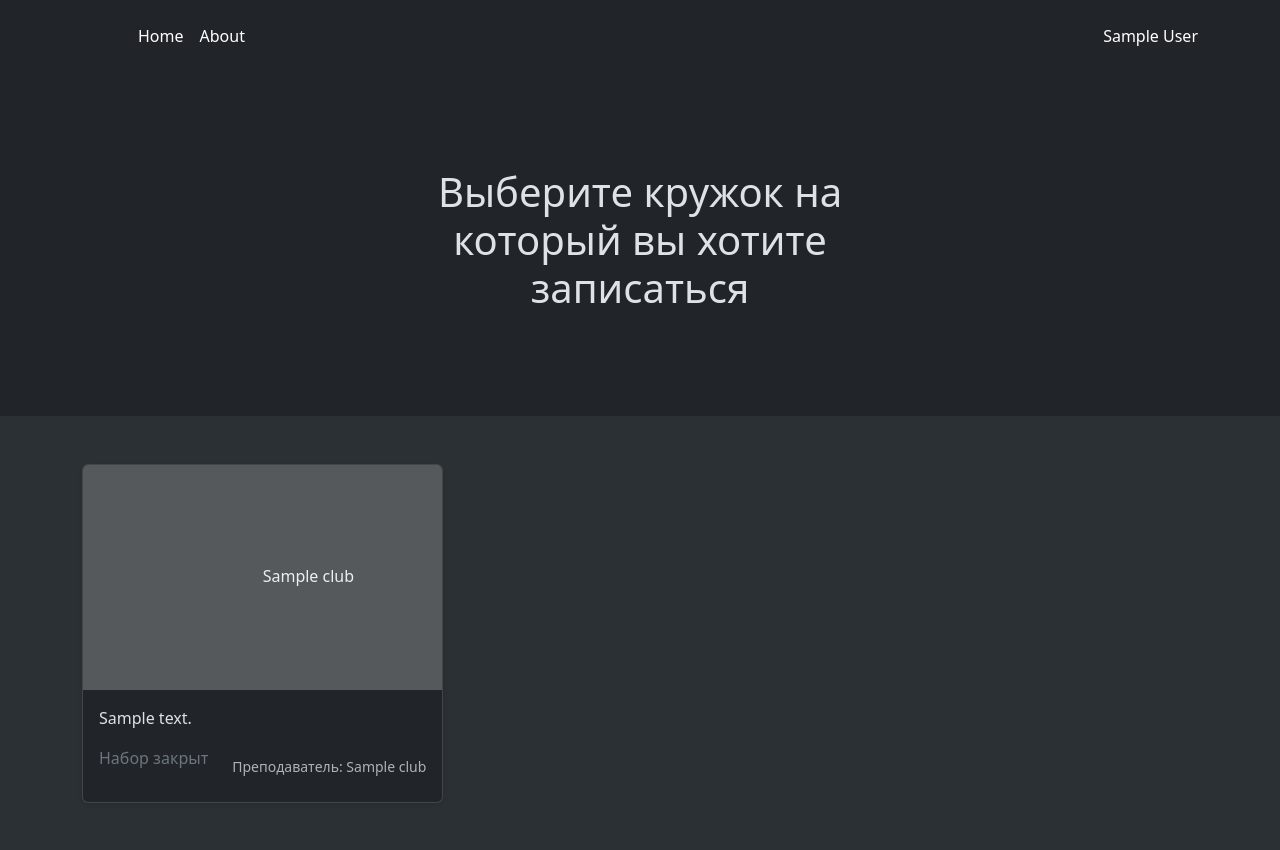
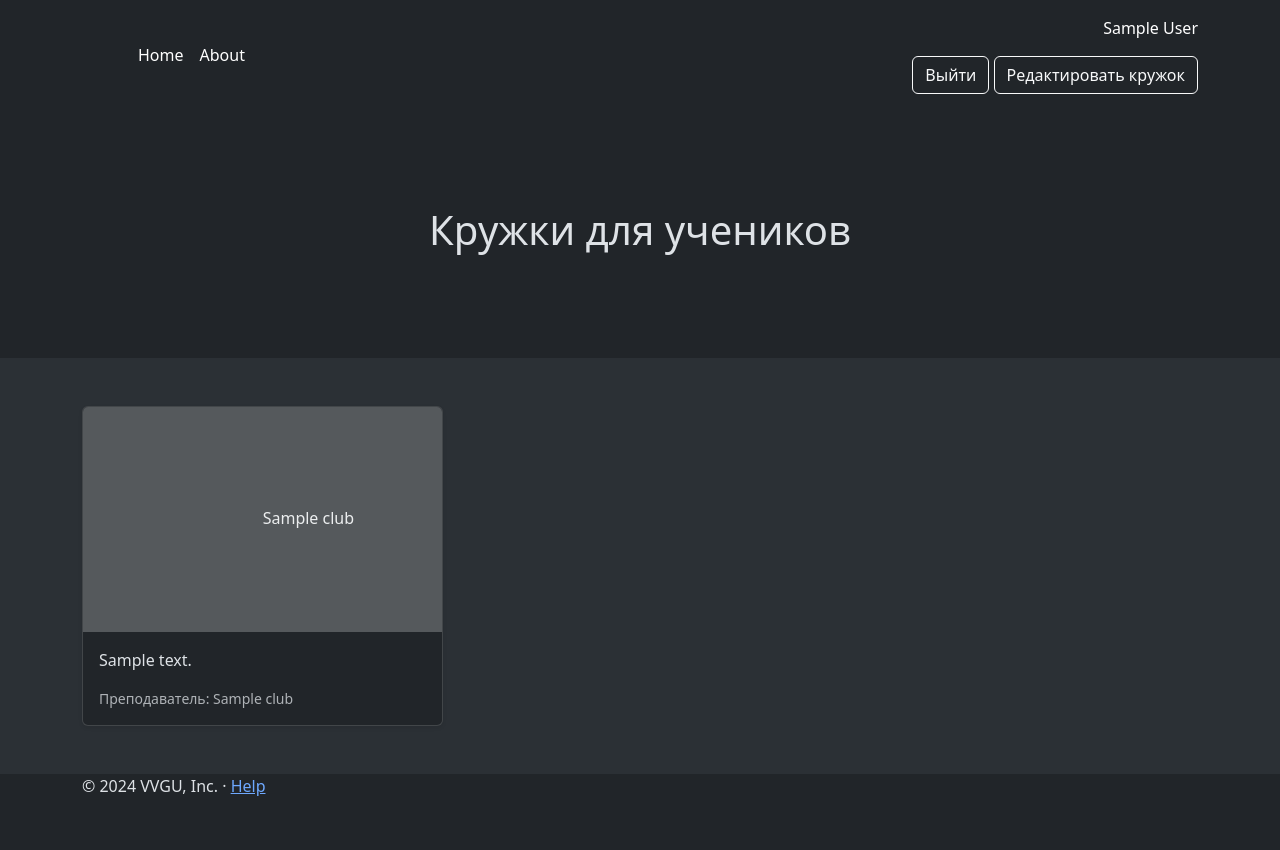
Before and after one commit to KelBro/GlobalFinishProject, a Flask app: page / in a window 1280 px wide. Shown: the top 850 px of the page. After the commit the page ends 796 px from the top, so only its background shows below. Run offline with Flask 3, Linux system fonts and the light colour scheme; a user stored in the database is signed in; tables that the repository leaves empty hold one stand-in row (values such as "Sample post"); some web fonts are replaced.

Commit message:
update v2.0

```diff
--- a/data/students.py
+++ b/data/students.py
@@ -21,6 +21,7 @@ class Student(SqlAlchemyBase, UserMixin):
     hashed_password = sqlalchemy.Column(sqlalchemy.String, nullable=True)
     is_teacher = sqlalchemy.Column(sqlalchemy.Boolean, nullable=True, default=False)
     name_club = sqlalchemy.Column(sqlalchemy.String, nullable=True)
+    have_club = sqlalchemy.Column(sqlalchemy.Boolean, nullable=True, default=False)
     # created_date = sqlalchemy.Column(sqlalchemy.DateTime,
     #                                  default=datetime.datetime.now)
     # request = orm.relationship("Request", back_populates='student')
--- a/templates/base.html
+++ b/templates/base.html
@@ -35,12 +35,22 @@
             <div class="text-end">
 
                 {% if current_user.is_authenticated %}
-                <a class="navbar-brand" href="/logout">{{ current_user.name }}</a>
+                    <p>{{ current_user.name }}</p>
+                    <button type="button" class="btn btn-outline-light"><a href="/logout" class="nav-link">Выйти</a></button>
+                    {% if current_user.is_teacher %}
+                        {% if current_user.have_club %}
+                            <button type="button" class="btn btn-outline-light"><a href="/create" class="nav-link">Редактировать кружок</a></button>
+                        {% else %}
+                            <button type="button" class="btn btn-outline-light"><a href="/create" class="nav-link">Создать кружок</a></button>
+                        {% endif %}
+                    {% else %}
+                        <button type="button" class="btn btn-outline-light"><a href="/request" class="nav-link">Заявки</a></button>
+                    {% endif %}
 
                 {% else %}
                     <!-- Кнопки входа и регистрации -->
                     <p>
-                  <button type="button" class="btn btn-outline-light me-2"><a href="/login" class="nav-link">Войти</a></button>
+                        <button type="button" class="btn btn-outline-light"><a href="/login" class="nav-link">Войти</a></button>
                         <button type="button" class="btn btn-warning"><a href="/register" class="nav-link">Зарегистрироваться</a></button>
                     </p>
                 {% endif %}
--- a/templates/index.html
+++ b/templates/index.html
@@ -24,8 +24,12 @@
     <section class="py-5 text-center container">
         <div class="row py-lg-5">
           <div class="col-lg-6 col-md-8 mx-auto">
-              {% if current_user.is_authenticated %}
+              {% if current_user.is_authenticated and not current_user.is_teacher %}
+              <!-- Заголовок -->
+              <h1 id="titlee">Vvgu_Clubs</h1>
               <h1>Выберите кружок на который вы хотите записаться</h1>
+              {% elif current_user.is_teacher %}
+              <h1>Кружки для учеников</h1>
               {% else %}
                 <!-- Заголовок -->
                 <h1 id="titlee">Vvgu_Clubs</h1>
@@ -50,7 +54,7 @@
                     <div class="card-body">
                       <p class="card-text">{{ club.about }}</p>
                       <div class="d-flex justify-content-between align-items-center">
-                          {% if current_user.is_authenticated %}
+                          {% if current_user.is_authenticated and not current_user.is_teacher %}
                               {% if club.is_closed %}
                                 <p class="text-secondary">Набор закрыт</p>
                               {% else %}
```
Lines whose indentation alone changed are shown as unchanged.
